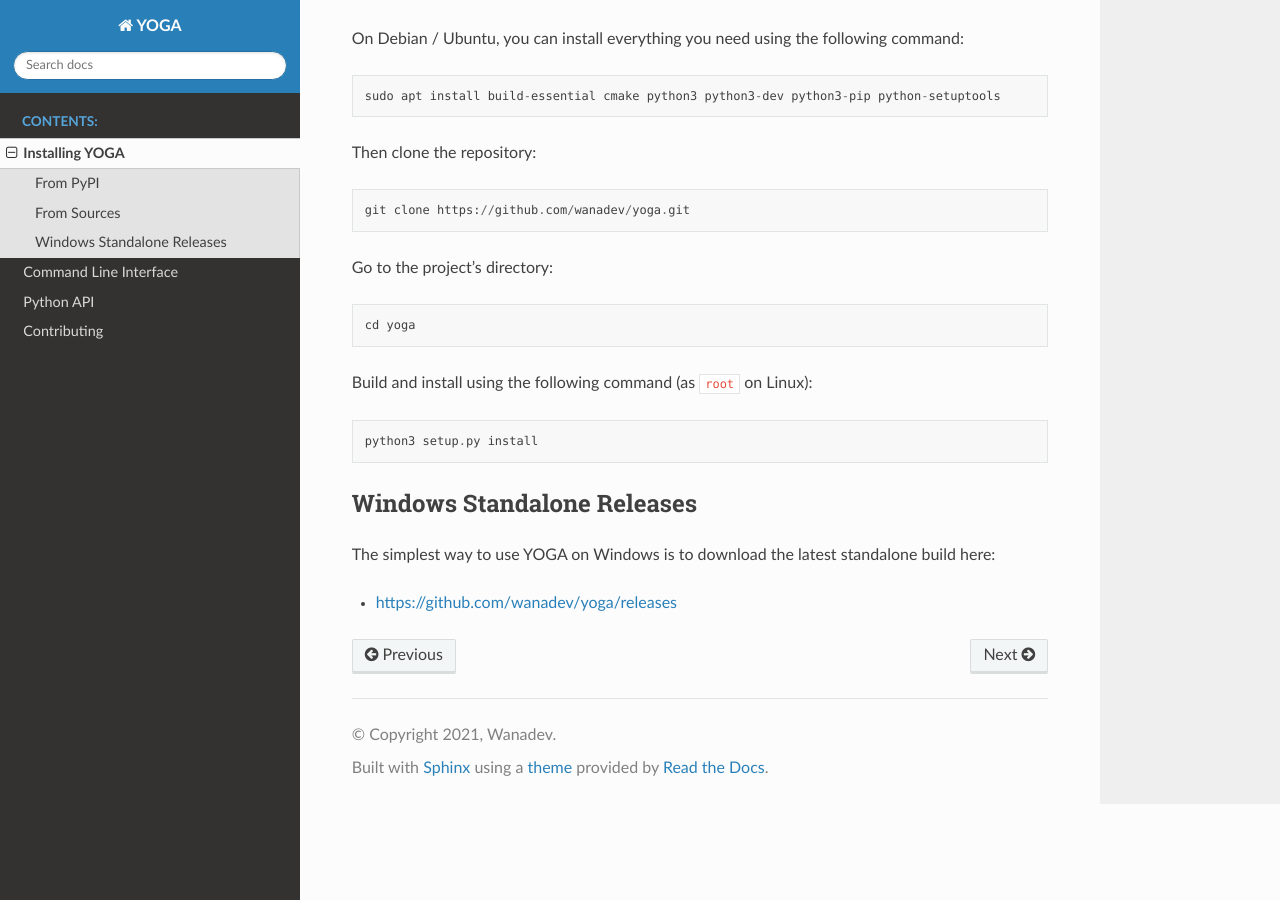
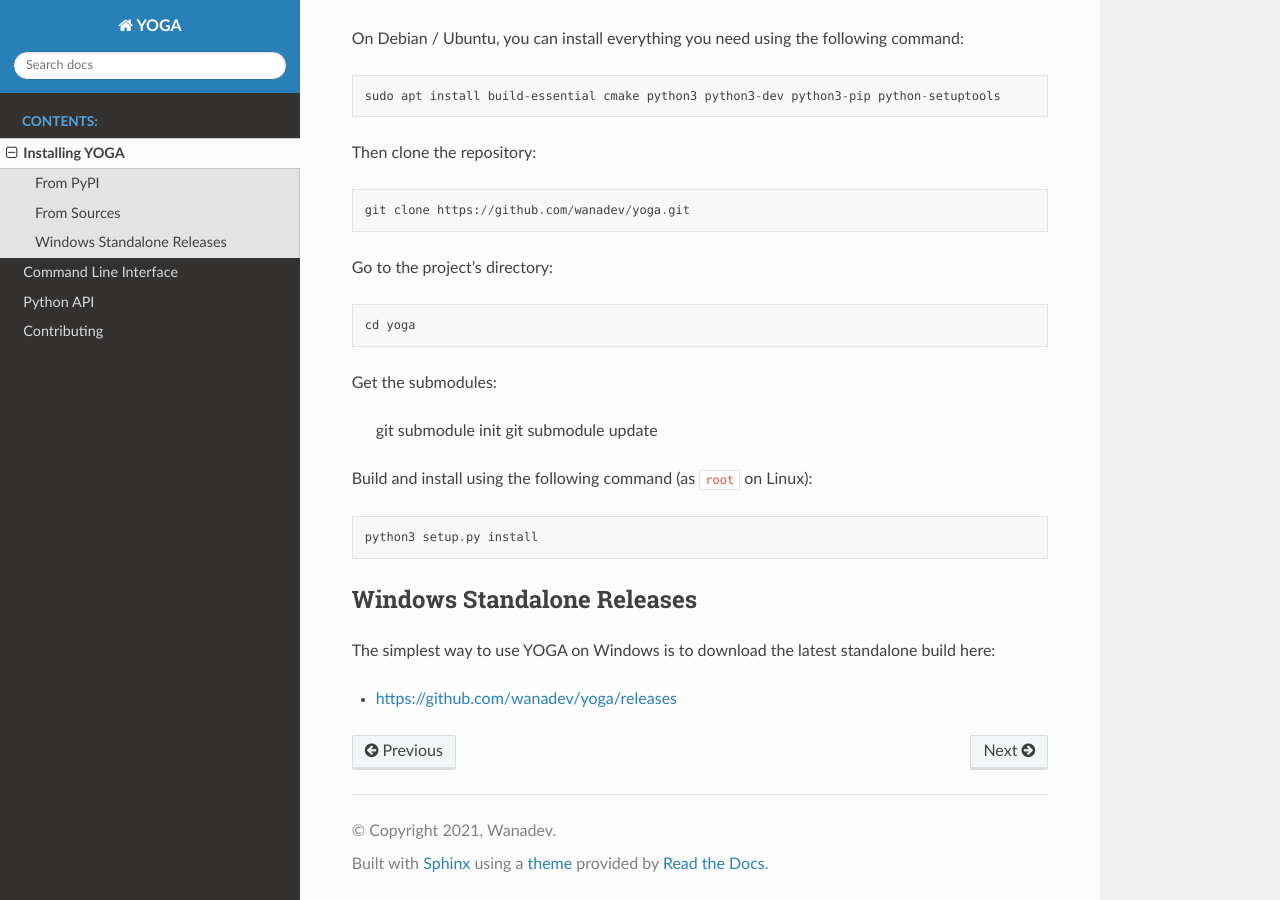
Before and after one commit to wanadev/yoga, a Sphinx documentation site: the page built from doc/install.rst, in a window 1280 px wide and 900 px high, scrolled down 558 px. Built offline with Sphinx 7.4.7 and the Read the Docs theme 2.0.0, drawn with Linux system fonts in a browser that asks for light colours.

Commit message:
Add missing documentation about submodules

```diff
--- a/doc/install.rst
+++ b/doc/install.rst
@@ -30,6 +30,11 @@ Go to the project's directory::
 
     cd yoga
 
+Get the submodules:
+
+    git submodule init
+    git submodule update
+
 Build and install using the following command (as ``root`` on Linux)::
 
     python3 setup.py install
```
